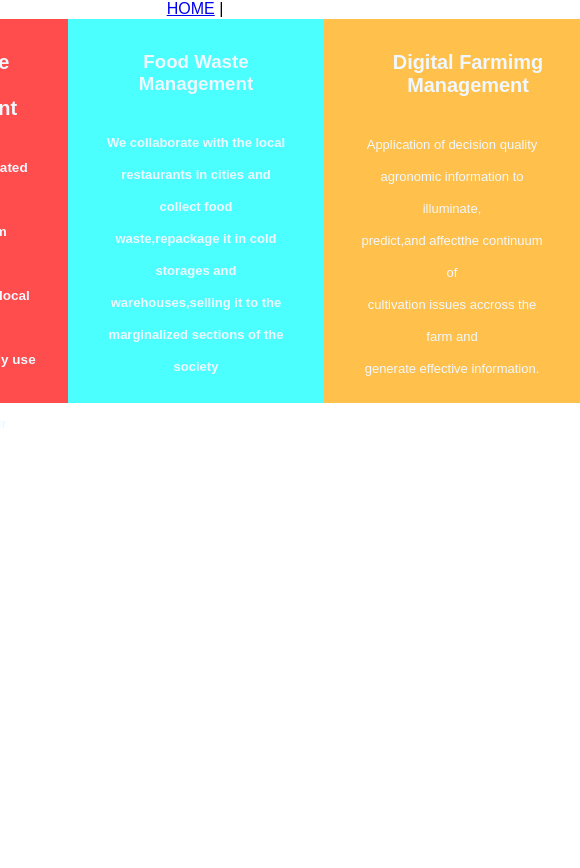
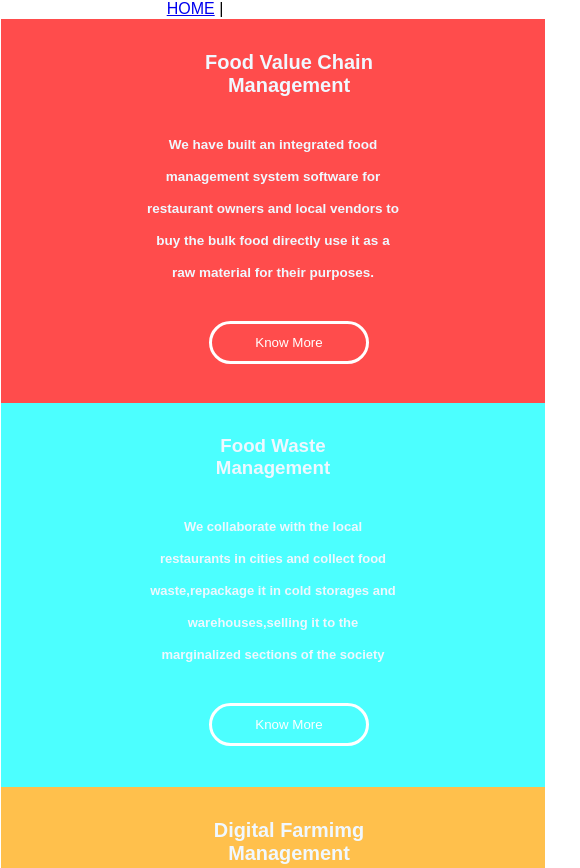
Before and after one commit to scholaraji/Pentagon, a plain HTML site: page index.html in a window 390 px wide. Shown: the top 868 px of the page, 580 px wide, since content can reach past the window. Before the commit the page ends 844 px from the top, so only its background shows below. Drawn offline with Linux system fonts and the light colour scheme.

Commit message:
first commit

```diff
--- a/sub.css
+++ b/sub.css
@@ -128,7 +128,13 @@ text-align: center;
     font-family: sans-serif;
 
 }
-@media screen and (min-width: 1024px) and (max-width: 1024px) {
+@media screen and (max-width: 760px) {
+    .pookie{
+        display: flex;
+        flex-direction: column;
+    }
+}
+@media screen and (min-width: 601px) and (max-width: 1024px) {
     .pookie{
         display: flex;
         flex-wrap: wrap;
```
